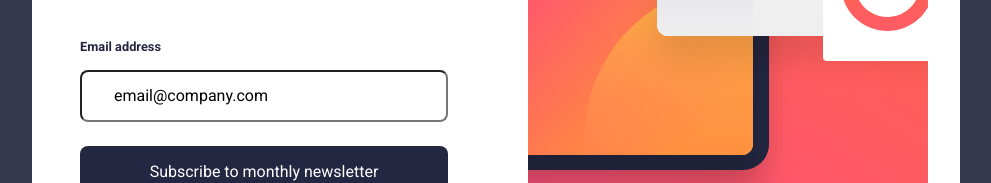
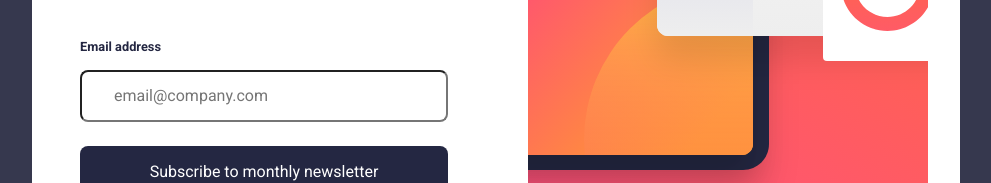
Before and after one commit to SrkiMax/FM-Newsletter-sign-up-form, a plain HTML site: page index.html in a window 1280 px wide. Shown: the part 417-600 px from the top of the page, without its empty margins (144-1135 px from the left). Drawn offline with Linux system fonts and the light colour scheme.

Commit message:
changed email's input value to placeholeder

```diff
--- a/index.html
+++ b/index.html
@@ -42,7 +42,7 @@
                 <p class="bold emailAddress">Email address</p>
                 <p class="error-email">Valid email required</p>
               </label><br />
-              <input name="email" type="email" class="email" value="email@company.com" /> <br />
+              <input name="email" type="email" class="email" placeholder="email@company.com" /> <br />
 
               <button class="btn btn-dark btn-lg signup-button" type="submit">Subscribe to monthly
                 newsletter</button>
```
